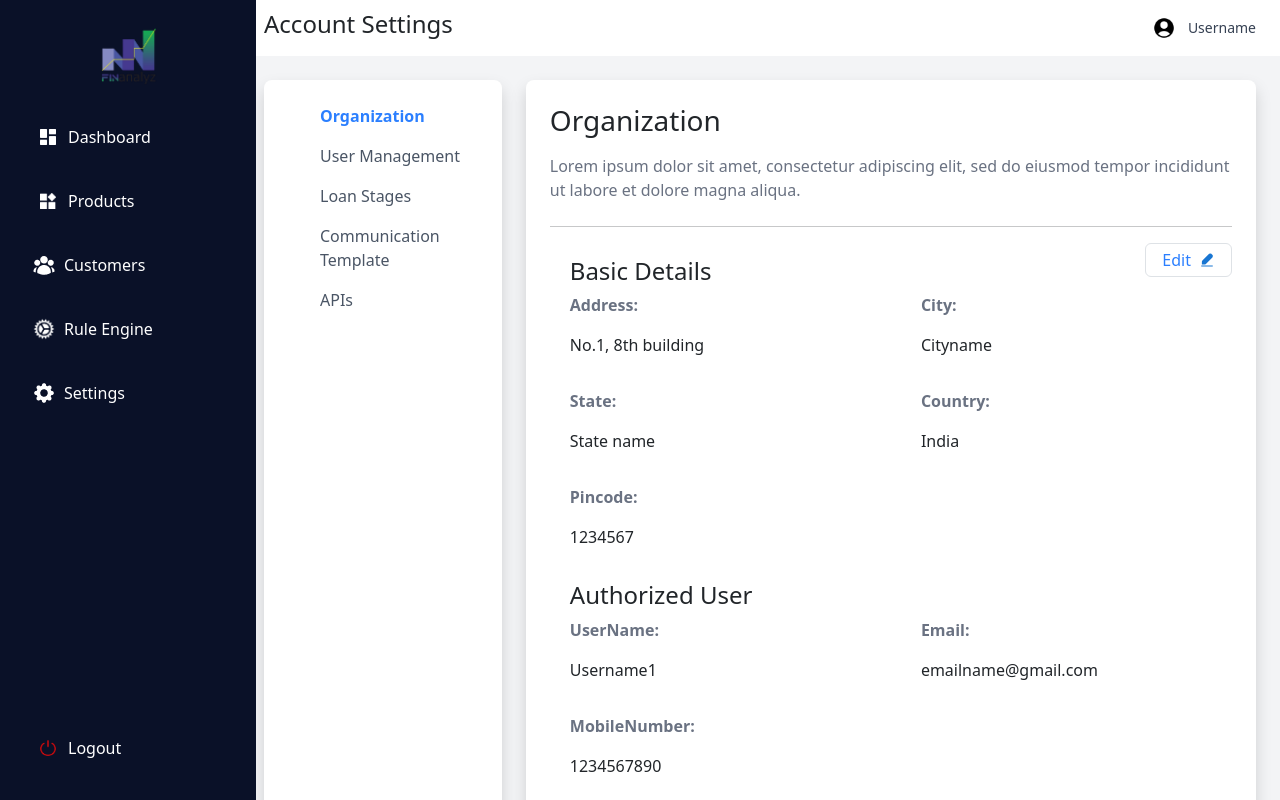
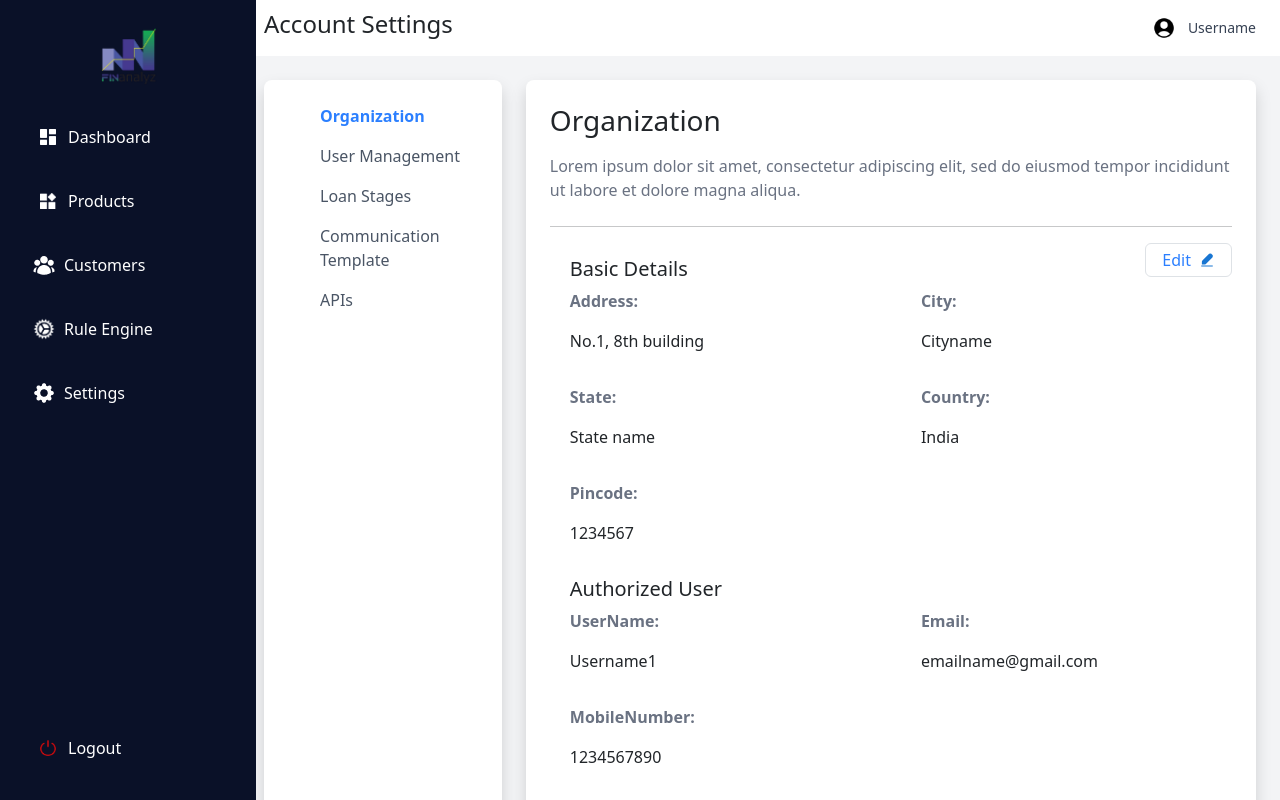
Before and after one commit to DESHMUKH-NIKITA/authentication-practice, a Next.js app: page /account-settings in a window 1280 px wide. Built offline with nearby package versions, Linux system fonts and the light colour scheme.

Commit message:
oraganization screen edit

```diff
--- a/src/app/account-settings/page.js
+++ b/src/app/account-settings/page.js
@@ -90,7 +90,7 @@ export default function AccountSettings() {
 
               {/* Basic Details */}
               <div className="mb-3 -mt-5 ml-5">
-                <h4 className="text-lg font-medium mb-2">Basic Details</h4>
+                <h5 className="text-lg font-medium mb-2">Basic Details</h5>
                 <div className="grid grid-cols-2 gap-x-10 gap-y-4">
                   {['address', 'city', 'state', 'country', 'pincode'].map((field) => (
                     <div key={field}>
@@ -107,7 +107,7 @@ export default function AccountSettings() {
 
               {/* Authorized User */}
               <div className="mb-3 ml-5">
-                <h4 className="text-lg font-medium mb-2">Authorized User</h4>
+                <h5 className="text-lg font-medium mb-2">Authorized User</h5>
                 <div className="grid grid-cols-2 gap-x-10 gap-y-4">
                   {['userName', 'email', 'mobileNumber'].map((field) => (
                     <div key={field}>
```
